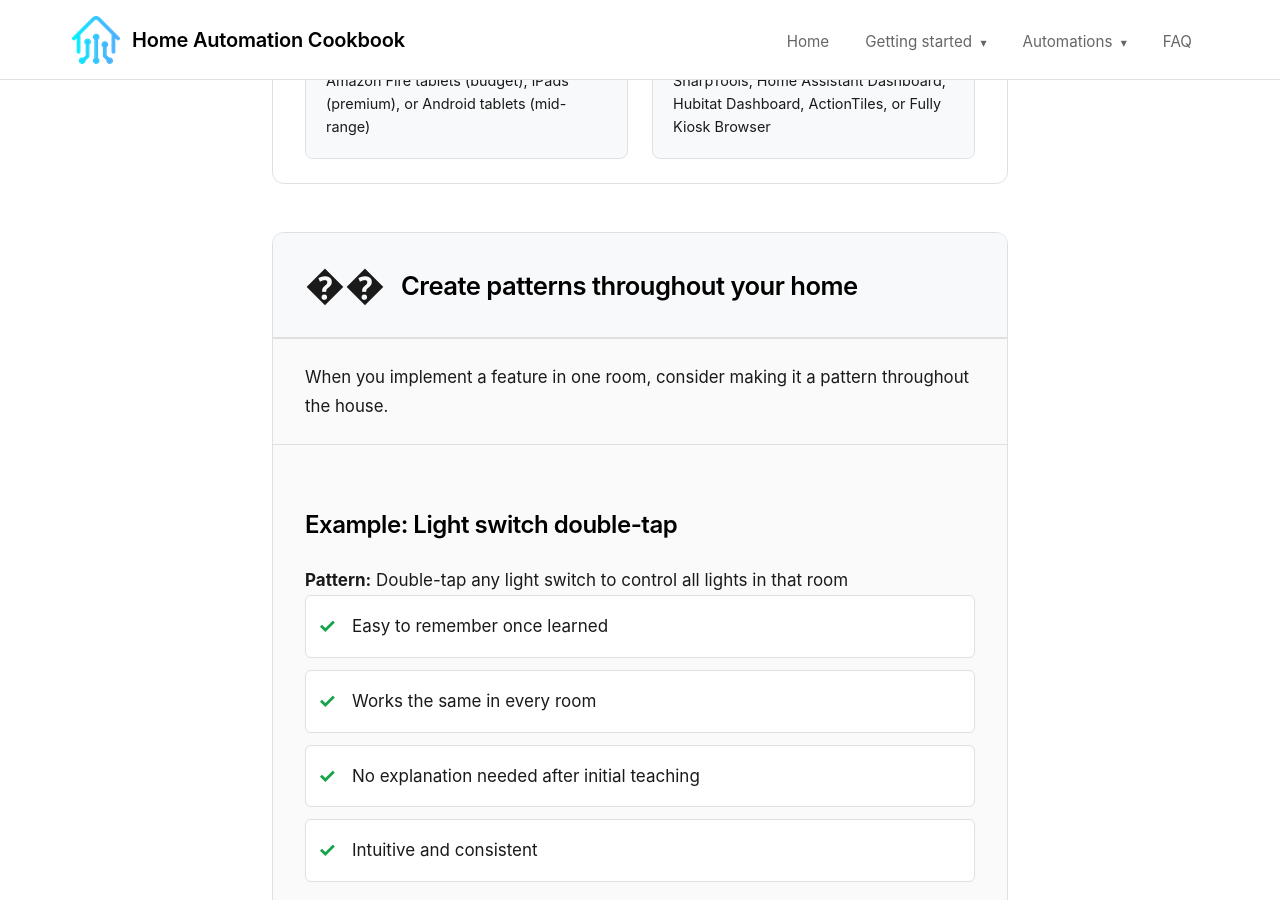
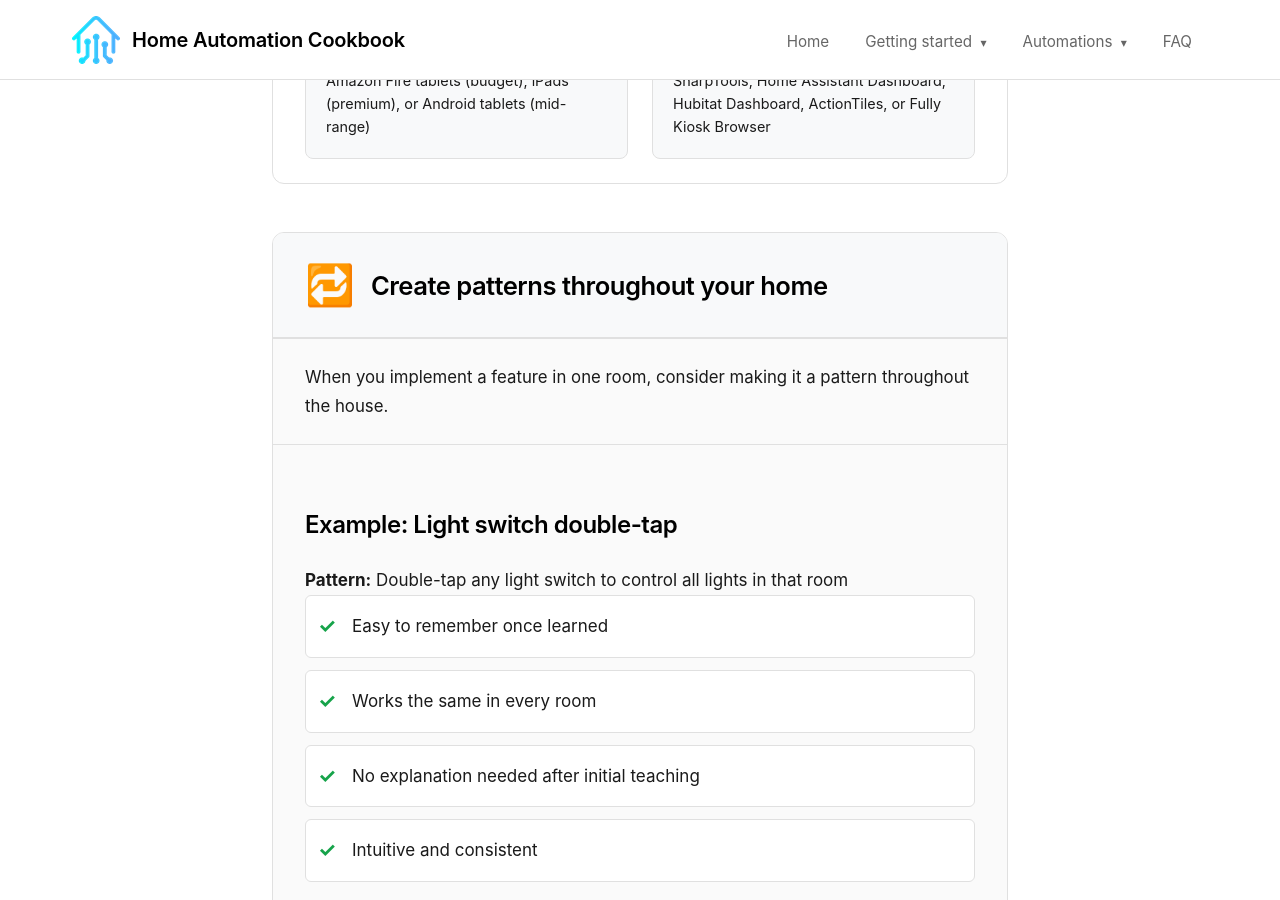
Before and after one commit to madskristensen/HomeAutomationCookbook, a Jekyll site: the page built from docs/getting-started/tips.md, in a window 1280 px wide and 900 px high, scrolled down 5218 px. Built offline with Jekyll 4.4.1, drawn with Linux system fonts in a browser that asks for light colours.

Commit message:
Update tip card header and formatting adjustments
- ✏️ Updated `aria-label` from "Refresh" to "Repeat" and changed emoji to 🔁.
- 🛠️ Adjusted `<div>` structure around the tip header for consistency.
- 🧹 Minor formatting changes to `<p class="tip-intro">` tags.

```diff
--- a/docs/getting-started/tips.md
+++ b/docs/getting-started/tips.md
@@ -266,12 +266,12 @@ Not all home automation requires complex technology. Sometimes the simplest solu
 </div>
 
 <div class="tip-card">
-  <div class="tip-header">
-    <span class="tip-icon" role="img" aria-label="Refresh">��</span>
-    <h2>Create patterns throughout your home</h2>
-  </div>
+<div class="tip-header">
+  <span class="tip-icon" role="img" aria-label="Repeat">🔁</span>
+  <h2>Create patterns throughout your home</h2>
+</div>
 
-  <p class="tip-intro">When you implement a feature in one room, consider making it a pattern throughout the house.</p>
+<p class="tip-intro">When you implement a feature in one room, consider making it a pattern throughout the house.</p>
 
   <div class="pattern-example">
     <h3>Example: Light switch double-tap</h3>
```
